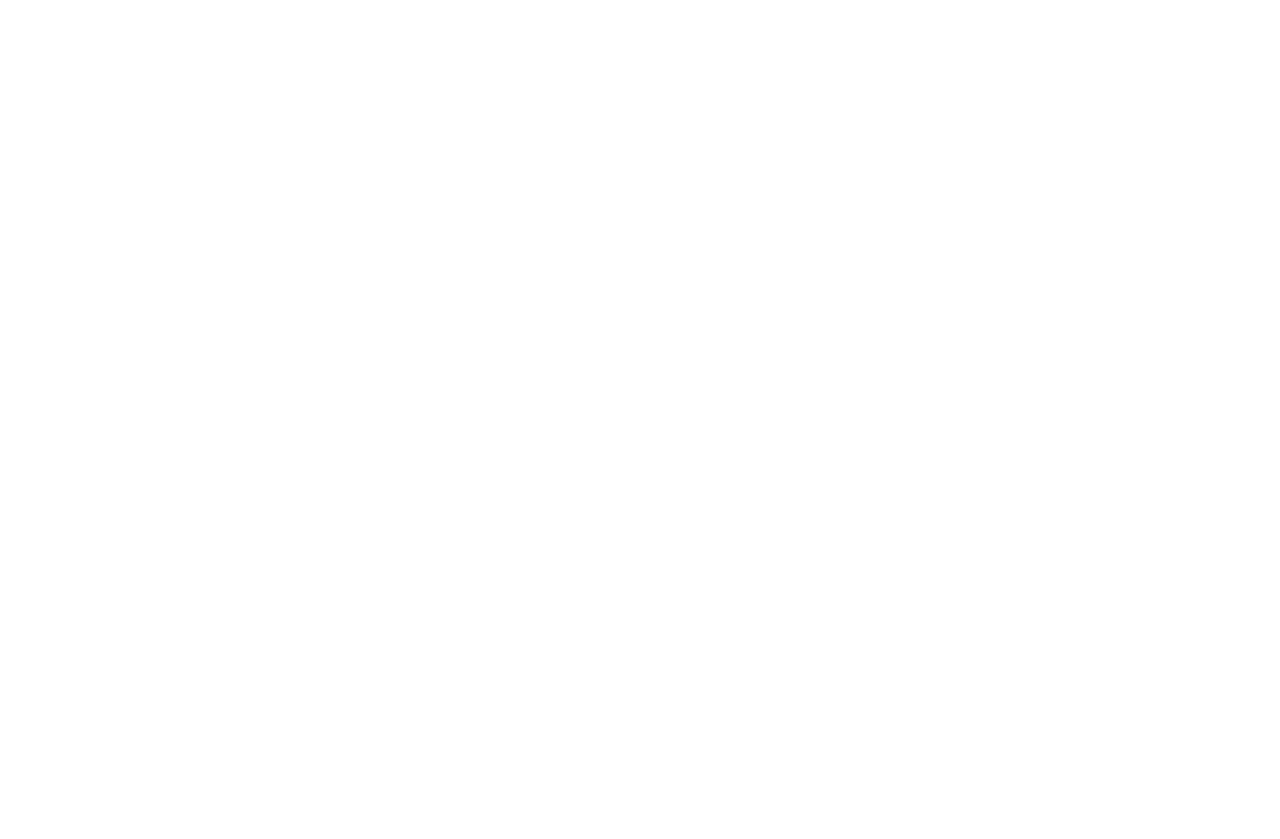
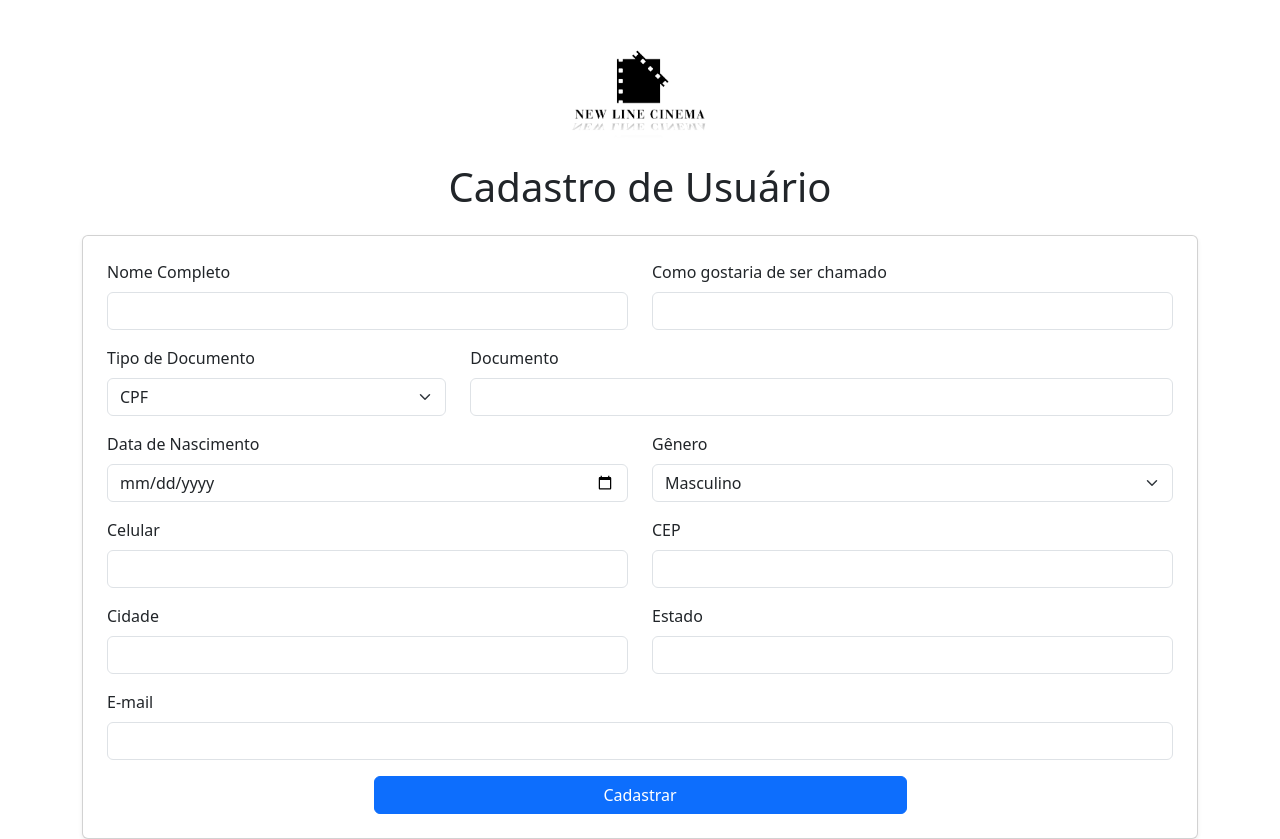
Before and after one commit to tuGusz/form-cinema, a plain HTML site: page index.html in a window 1280 px wide. Before the commit the page ends 800 px from the top, so only its background shows below. Drawn offline with nearby package versions, Linux system fonts and the light colour scheme.

Commit message:
Cadastro de Clientes

```diff
--- a/index.html
+++ b/index.html
@@ -3,14 +3,99 @@
 <head>
     <meta charset="UTF-8">
     <meta name="viewport" content="width=device-width, initial-scale=1.0">
-
     <!-- IMPORT CSS -->
+    <link href="https://cdn.jsdelivr.net/npm/bootstrap@5.3.0/dist/css/bootstrap.min.css" rel="stylesheet">
     <link rel="stylesheet" href="assets/style/global.css">
     <title>Document</title>
 </head>
 <body>
+    <div class="container mt-5">
+        <!-- https://getbootstrap.com/docs/5.3/forms/overview/ -->
+        <div class="text-center mb-4">
+            <img src="logo.png" alt="Logo" style="max-width: 200px;">
+            <h1 class="mt-3">Cadastro de Usuário</h1>
+        </div>
 
+        <div class="card shadow-sm p-4">
+            <!-- BASE DO FORMULARIO  -->
+            <form id="cadastro-usuario" action="purchase.html" method="post">
+                <!-- ROW 1  -->
+                <div class="row mb-3">
+                    <div class="col-md-6">
+                        <label for="nome-completo" class="form-label">Nome Completo</label>
+                        <input type="text" class="form-control" id="nome-completo" name="nome-completo" required>
+                    </div>
+                    <div class="col-md-6">
+                        <label for="nome-preferido" class="form-label">Como gostaria de ser chamado</label>
+                        <input type="text" class="form-control" id="nome-preferido" name="nome-preferido" required>
+                    </div>
+                </div>
+                <!-- ROW 2 -->
+                <div class="row mb-3">
+                    <div class="col-md-4">
+                        <label for="tipo-documento" class="form-label">Tipo de Documento</label>
+                        <select class="form-select" id="tipo-documento" name="tipo-documento" required>
+                            <option value="cpf">CPF</option>
+                            <option value="rg">RG</option>
+                        </select>
+                    </div>
+                    <div class="col-md-8">
+                        <label for="documento" class="form-label">Documento</label>
+                        <input type="text" class="form-control" id="documento" name="documento" required>
+                    </div>
+                </div>
+                <!-- ROW 3 -->
+                <div class="row mb-3">
+                    <div class="col-md-6">
+                        <label for="data-nascimento" class="form-label">Data de Nascimento</label>
+                        <input type="date" class="form-control" id="data-nascimento" name="data-nascimento" required>
+                    </div>
+                    <div class="col-md-6">
+                        <label for="genero" class="form-label">Gênero</label>
+                        <select class="form-select" id="genero" name="genero" required>
+                            <option value="masculino">Masculino</option>
+                            <option value="feminino">Feminino</option>
+                            <option value="nao-informar">Prefiro não informar</option>
+                        </select>
+                    </div>
+                </div>
+                <!-- ROW 4 -->
+                <div class="row mb-3">
+                    <div class="col-md-6">
+                        <label for="celular" class="form-label">Celular</label>
+                        <input type="tel" class="form-control" id="celular" name="celular" required>
+                    </div>
+                    <div class="col-md-6">
+                        <label for="cep" class="form-label">CEP</label>
+                        <input type="text" class="form-control" id="cep" name="cep" required>
+                    </div>
+                </div>
+                <!-- ROW 5 -->
+                <div class="row mb-3">
+                    <div class="col-md-6">
+                        <label for="cidade" class="form-label">Cidade</label>
+                        <input type="text" class="form-control" id="cidade" name="cidade" required>
+                    </div>
+                    <div class="col-md-6">
+                        <label for="estado" class="form-label">Estado</label>
+                        <input type="text" class="form-control" id="estado" name="estado" required>
+                    </div>
+                </div>
+                <!-- ROW 6 -->
+                <div class="row mb-3">
+                    <div class="col-md-12">
+                        <label for="email" class="form-label">E-mail</label>
+                        <input type="email" class="form-control" id="email" name="email" required>
+                    </div>
+                </div>
 
+                <div class="d-flex justify-content-center">
+                    <button type="submit" class="btn btn-primary w-50">Cadastrar</button>
+                </div>
+
+            </form>
+        </div>
+    </div>
     <!-- IMPORT JS -->
     <script src="assets/javascript/script.js"></script>
 </body>
```
Also changed, not shown: purchase.html (added, +11 -0 lines), logo.png (added).
